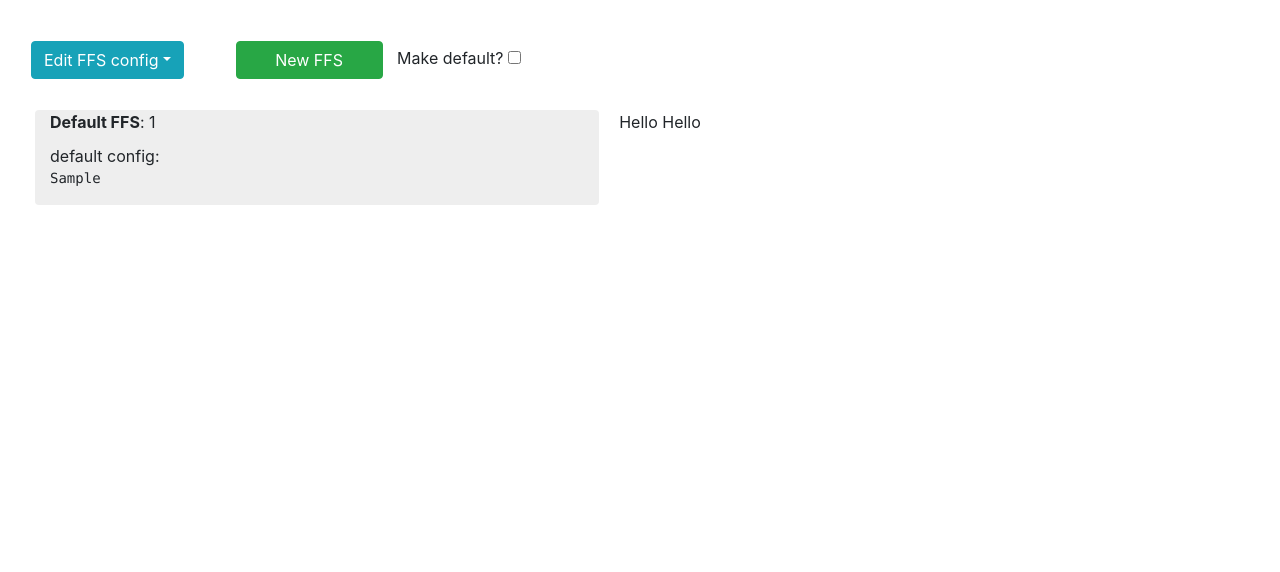
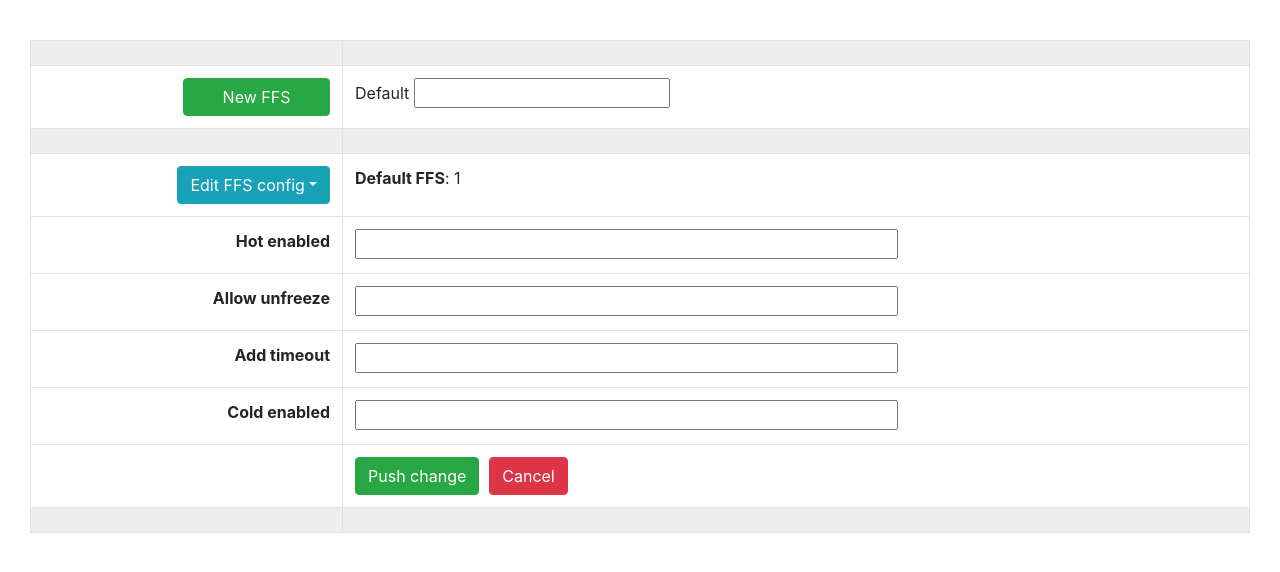
Before and after one commit to pygate/pygate-webapp, a Flask app: template pygate/templates/config.html in a window 1280 px wide. Shown: the part 58-630 px from the top of the page. Run offline with Flask 2, Linux system fonts and the light colour scheme; tables that the repository leaves empty hold one stand-in row (values such as "Sample post"); the template is opened without the code that fills it: values that come from a table or form of the project are taken from there, most other values are stand-ins (such as "Sample title", 1, 10 or a date in 2020); form fields are guessed from the names that the template uses; some libraries are stand-ins or nearby versions.

Commit message:
WIP: edit FFS config via form

```diff
--- a/pygate/forms.py
+++ b/pygate/forms.py
@@ -1,6 +1,13 @@
 from flask_wtf import FlaskForm
-from wtforms import BooleanField
+from wtforms import BooleanField, IntegerField
 
 
-class FfsForm(FlaskForm):
+class NewFfsForm(FlaskForm):
     default = BooleanField("Make default?")
+
+
+class FfsConfigForm(FlaskForm):
+    hot_enabled = BooleanField("Hot Storage (IPFS) Enabled")
+    allow_unfreeze = BooleanField("Allow Unfreeze")
+    add_timeout = IntegerField("Add Timeout")
+    cold_enabled = BooleanField("Cold Storage (Filecoin) Enabled")
--- a/pygate/templates/config.html
+++ b/pygate/templates/config.html
@@ -2,14 +2,29 @@
 
 {% block content %}
 
+
+
 <div class="container-fluid" style="margin-top: 40px;">
 
 
-<table><!-- TODO change to CSS layout -->
-<tr>
-<td>
+<table class="table table-bordered table-condensed">
+<tr style="background-color: #EEE;"><td></td><td></td></tr>
+
+<tr><td width="300px;" style="text-align: right;">
+<form action="{{url_for('new_ffs')}}" method="post">
+<button type="submit" class="btn btn-success" style="width: 147px; margin-left: 140px;">New FFS</button></td><td>
+{{ NewFfsForm.default.label }}&nbsp;{{ NewFfsForm.default() }}
+</form>
+</td></tr>
+
+<tr style="background-color: #EEE;"><td></td><td></td></tr>
+
+
+  <tr><td style="text-align: right;">
+    <form action="{{url_for('change_config', ffs_id=active_ffs.ffs_id)}}" method="post" novalidate>
+    {{ FfsConfigForm.hidden_tag() }}
     <div class="dropdown">
-    <button class="btn btn-info dropdown-toggle" type="button" id="dropdownMenuButton" data-toggle="dropdown" aria-haspopup="true" aria-expanded="false">Edit FFS config</button>
+        <button class="btn btn-info dropdown-toggle" type="button" id="dropdownMenuButton" data-toggle="dropdown" aria-haspopup="true" aria-expanded="false" style="">Edit FFS config</button>
           <div class="dropdown-menu">
             {% if all_ffses %}
               {% for ffs in all_ffses %}
@@ -20,34 +35,31 @@
             {% endif %}
           </div>
     </div>
-</td>
 
-<td>
-<form action="{{url_for('new_ffs')}}" method="post">
-<button type="submit" class="btn btn-success" style="margin-right: 10px; margin-left: 50px; width: 147px;">New FFS</button>
-{{ form.default.label }}&nbsp;{{ form.default() }}
-</form>
-</td>
+  </td><td>{% if active_ffs.default == 1 %}<strong>Default FFS</strong>: {% else %}FFS: {% endif %}
+  {{ active_ffs.ffs_id }}</td></tr>
+
+  <tr><td style="text-align: right;"><strong>{{ FfsConfigForm.hot_enabled.label }}</strong></td><td>{{ FfsConfigForm.hot_enabled(size=48) }}
+    {% for error in FfsConfigForm.hot_enabled.errors %}
+    <span style="color: red;">[{{ error }}]</span>
+    {% endfor %}</td></tr>
+  <tr><td style="text-align: right;"><strong>{{ FfsConfigForm.allow_unfreeze.label }}</strong></td><td>{{ FfsConfigForm.allow_unfreeze(size=48) }}
+  {% for error in FfsConfigForm.allow_unfreeze.errors %}
+    <span style="color: red;">[{{ error }}]</span>
+    {% endfor %}</td></tr>
+  <tr><td style="text-align: right;"><strong>{{ FfsConfigForm.add_timeout.label }}</strong></td><td>{{ FfsConfigForm.add_timeout(size=48) }}
+    {% for error in FfsConfigForm.add_timeout.errors %}
+    <span style="color: red;">[{{ error }}]</span>
+    {% endfor %}</td></tr>
+  <tr><td style="text-align: right;"><strong>{{ FfsConfigForm.cold_enabled.label }}</strong></td><td>{{ FfsConfigForm.cold_enabled(size=48) }}
+    {% for error in FfsConfigForm.cold_enabled.errors %}
+    <span style="color: red;">[{{ error }}]</span>
+    {% endfor %}</td></tr>
+  <tr><td></td><td><button type="submit" class="btn btn-success">Push change</button><a href="{{ url_for('config', ffs_id = active_ffs.ffs_id) }}"><button class="btn btn-danger" style="margin-left: 10px;">Cancel</button></a></td></tr>
+<tr style="background-color: #EEE;"><td></td><td></td></tr>
 </table>
 
-
-<div class="row" style="margin-top: 30px;">
-<div class="col config-display">
-  {% if active_ffs.default == 1 %}<strong>Default FFS</strong>: {% else %}FFS: {% endif %} {{ active_ffs.ffs_id }}
-  <div style="margin-top: 10px;">default config:
-  <pre>{{ ffs_config_json }}</pre>
-  </div>
-
-<!-- end column -->
-</div>
-Hello Hello
-<div class="col">
-
-<!-- end column -->
-</div>
-
-<!-- end row -->
-</div>
+</form>
 
 <!-- end container -->
 </div>
```
Also changed, not shown: pygate/routes.py (+71 -18 lines). Lines whose indentation alone changed are shown as unchanged.
